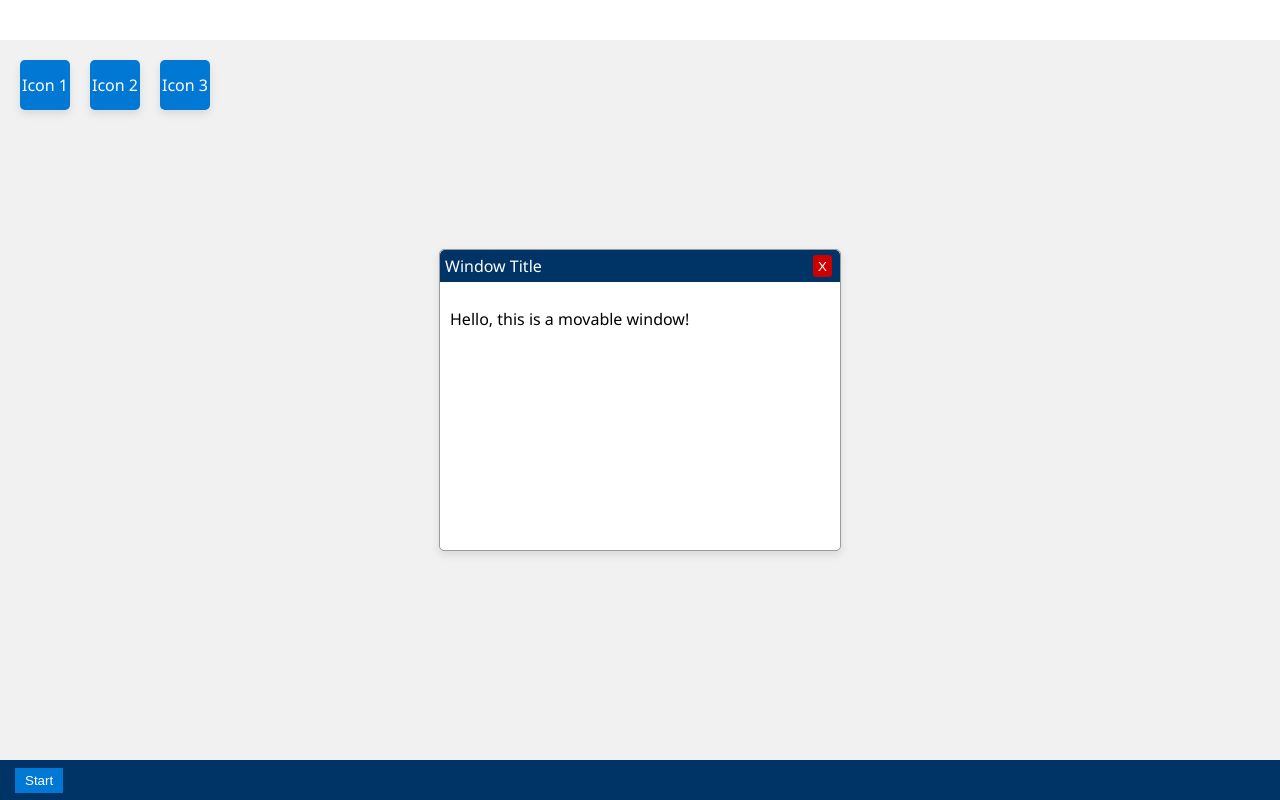
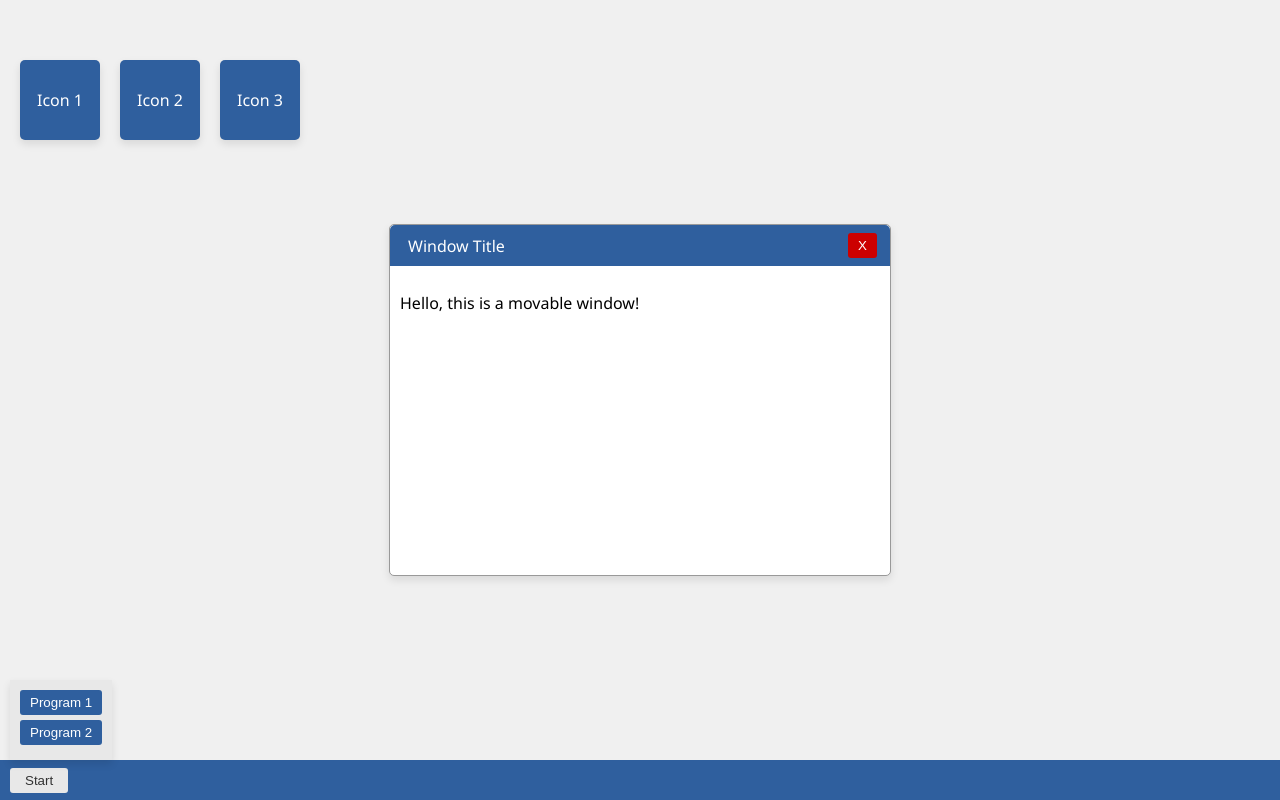
Before and after one commit to aiko1304/WindowsGPT, a plain HTML site: page index.html in a window 1280 px wide. Both pictures are taken after a click on the button "Start". Drawn offline with Linux system fonts and the light colour scheme.

Commit message:
Update index.html

```diff
--- a/index.html
+++ b/index.html
@@ -8,10 +8,11 @@
       margin: 0;
       font-family: 'Segoe UI', Tahoma, Geneva, Verdana, sans-serif;
       overflow: hidden; /* To prevent scrollbars */
+      background-color: #f0f0f0; /* Light gray background */
     }
 
     .taskbar {
-      background-color: #003366; /* Dark blue */
+      background-color: #2f5f9e; /* Windows 7 taskbar color */
       height: 40px;
       position: fixed;
       bottom: 0;
@@ -25,30 +26,54 @@
       z-index: 1;
     }
 
-    .taskbar-button {
-      background-color: #0078d4; /* Blue */
+    .start-button {
+      background-color: #e8e8e8; /* Start button color */
+      color: #333;
+      border: none;
+      padding: 5px 15px;
+      margin-right: 10px;
+      cursor: pointer;
+      border-radius: 3px;
+    }
+
+    .start-menu {
+      display: none;
+      position: absolute;
+      bottom: 40px;
+      left: 10px;
+      background-color: #e8e8e8; /* Start menu background color */
+      color: #333;
+      padding: 10px;
+      box-shadow: 0 4px 8px rgba(0, 0, 0, 0.1);
+      z-index: 2;
+    }
+
+    .start-menu-button {
+      background-color: #2f5f9e; /* Windows 7 taskbar color */
       color: white;
       border: none;
       padding: 5px 10px;
-      margin: 0 5px;
       cursor: pointer;
+      margin-bottom: 5px;
+      display: block;
+      border-radius: 3px;
     }
 
     .desktop {
       position: absolute;
-      top: 40px; /* Height of the taskbar */
+      top: 40px;
       bottom: 0;
       left: 0;
       right: 0;
       overflow: auto;
       padding: 10px;
-      background-color: #f1f1f1; /* Light gray */
+      background-color: #f0f0f0; /* Light gray background */
     }
 
     .icon {
-      width: 50px;
-      height: 50px;
-      background-color: #0078d4; /* Blue */
+      width: 80px;
+      height: 80px;
+      background-color: #2f5f9e; /* Windows 7 taskbar color */
       color: white;
       display: flex;
       flex-direction: column;
@@ -62,8 +87,10 @@
     }
 
     .window {
-      width: 400px;
-      height: 300px;
+      width: 500px;
+      max-width: 80%;
+      min-width: 300px;
+      height: 350px;
       background-color: #ffffff;
       border: 1px solid #999;
       position: absolute;
@@ -73,18 +100,24 @@
       cursor: move;
       border-radius: 5px;
       box-shadow: 0 4px 8px rgba(0, 0, 0, 0.1);
-      z-index: 2;
+      z-index: 3;
     }
 
     .title-bar {
-      background-color: #003366; /* Dark blue */
+      background-color: #2f5f9e; /* Windows 7 taskbar color */
       color: white;
-      padding: 5px;
+      padding: 8px;
       user-select: none;
       display: flex;
       justify-content: space-between;
+      align-items: center;
       border-top-left-radius: 5px;
       border-top-right-radius: 5px;
+    }
+
+    .window-title {
+      font-size: 16px;
+      margin-left: 10px;
     }
 
     .content {
@@ -95,59 +128,34 @@
       background-color: #cc0000; /* Red */
       color: white;
       border: none;
-      padding: 3px 5px;
+      padding: 5px 10px;
       cursor: pointer;
       border-radius: 3px;
-      margin-right: 3px;
+      margin-right: 5px;
     }
 
-    /* Start Menu Styles */
-    .start-menu {
-      display: none;
-      position: absolute;
-      top: 40px; /* Height of the taskbar */
-      left: 0;
-      background-color: #f1f1f1; /* Light gray */
-      color: #333;
-      padding: 10px;
-      box-shadow: 0 4px 8px rgba(0, 0, 0, 0.1);
-      z-index: 3;
-    }
-
-    .start-menu-button {
-      background-color: #0078d4; /* Blue */
-      color: white;
-      border: none;
-      padding: 5px 10px;
-      cursor: pointer;
-      margin-bottom: 5px;
-      display: block;
-      border-radius: 3px;
-    }
   </style>
 </head>
 <body>
   <div class="taskbar">
-    <button class="taskbar-button" onclick="toggleStartMenu()">Start</button>
+    <button class="start-button" onclick="toggleStartMenu()">Start</button>
+    <div class="start-menu" id="startMenu">
+      <button class="start-menu-button" onclick="openProgram('Program 1')">Program 1</button>
+      <button class="start-menu-button" onclick="openProgram('Program 2')">Program 2</button>
+    </div>
     <!-- Add more taskbar buttons as needed -->
   </div>
 
   <div class="desktop">
-    <div class="icon">Icon 1</div>
-    <div class="icon">Icon 2</div>
-    <div class="icon">Icon 3</div>
+    <div class="icon" onclick="openProgram('Icon 1')">Icon 1</div>
+    <div class="icon" onclick="openProgram('Icon 2')">Icon 2</div>
+    <div class="icon" onclick="openProgram('Icon 3')">Icon 3</div>
     <!-- Add more icons as needed -->
-  </div>
-
-  <div class="start-menu" id="startMenu">
-    <button class="start-menu-button" onclick="openProgram('Program 1')">Program 1</button>
-    <button class="start-menu-button" onclick="openProgram('Program 2')">Program 2</button>
-    <!-- Add more start menu items as needed -->
   </div>
 
   <div class="window" id="movableWindow">
     <div class="title-bar" onmousedown="startDragging(event)">
-      Window Title
+      <div class="window-title">Window Title</div>
       <button class="close-button" onclick="closeWindow()">X</button>
     </div>
     <div class="content">
@@ -164,3 +172,37 @@
       isDragging = true;
       offsetX = e.clientX - parseFloat(window.getComputedStyle(document.getElementById('movableWindow')).left);
       offsetY = e.clientY - parseFloat(window.getComputedStyle(document.getElementById('movableWindow')).top);
+
+      document.addEventListener('mousemove', whileDragging);
+      document.addEventListener('mouseup', stopDragging);
+    }
+
+    function whileDragging(e) {
+      if (isDragging) {
+        document.getElementById('movableWindow').style.left = e.clientX - offsetX + 'px';
+        document.getElementById('movableWindow').style.top = e.clientY - offsetY + 'px';
+      }
+    }
+
+    function stopDragging() {
+      isDragging = false;
+      document.removeEventListener('mousemove', whileDragging);
+      document.removeEventListener('mouseup', stopDragging);
+    }
+
+    function toggleStartMenu() {
+      var startMenu = document.getElementById('startMenu');
+      startMenu.style.display = (startMenu.style.display === 'block') ? 'none' : 'block';
+    }
+
+    function openProgram(programName) {
+      alert('Opening ' + programName);
+    }
+
+    function closeWindow() {
+      var window = document.getElementById('movableWindow');
+      window.style.display = 'none';
+    }
+  </script>
+</body>
+</html>
```
